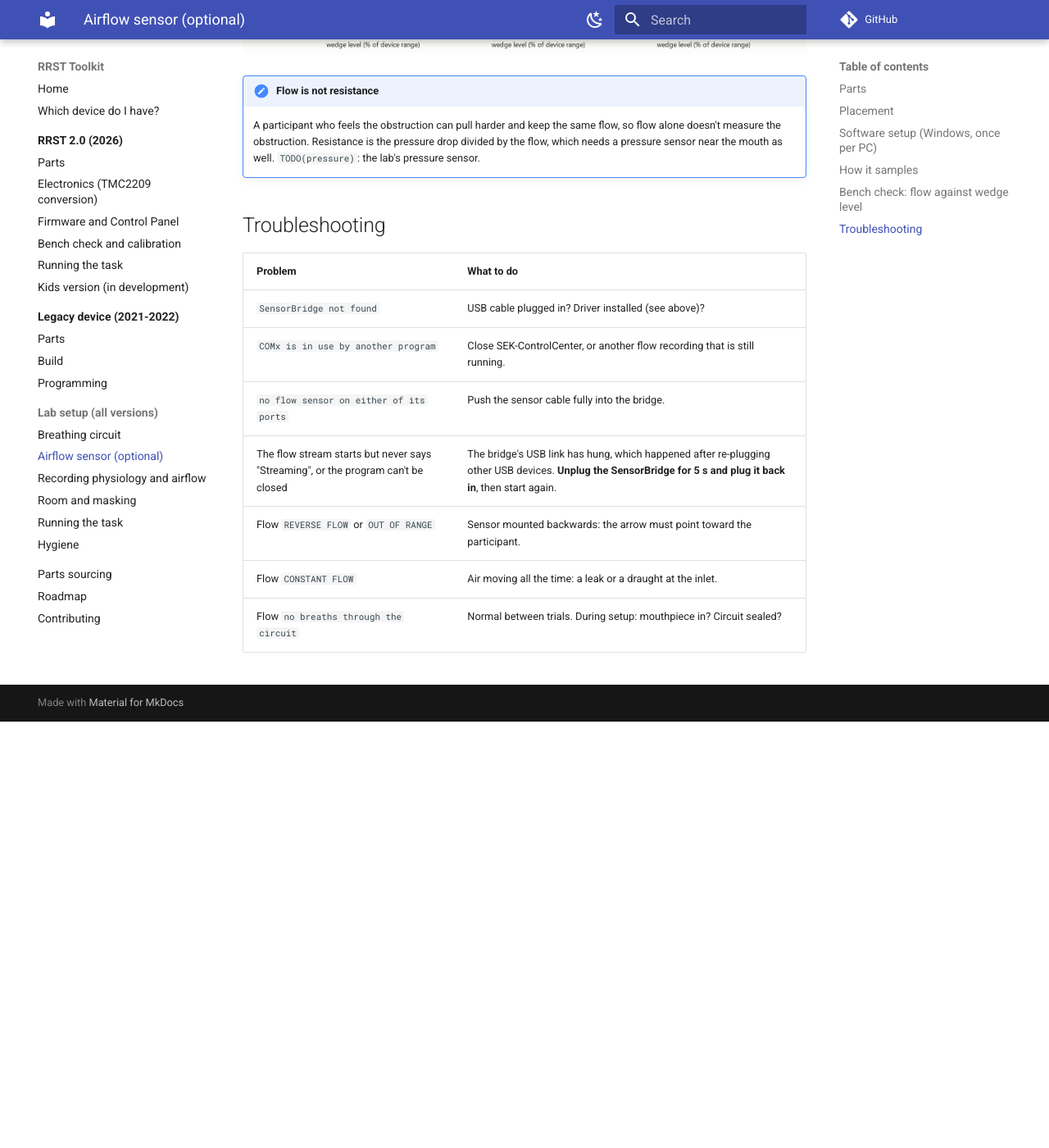
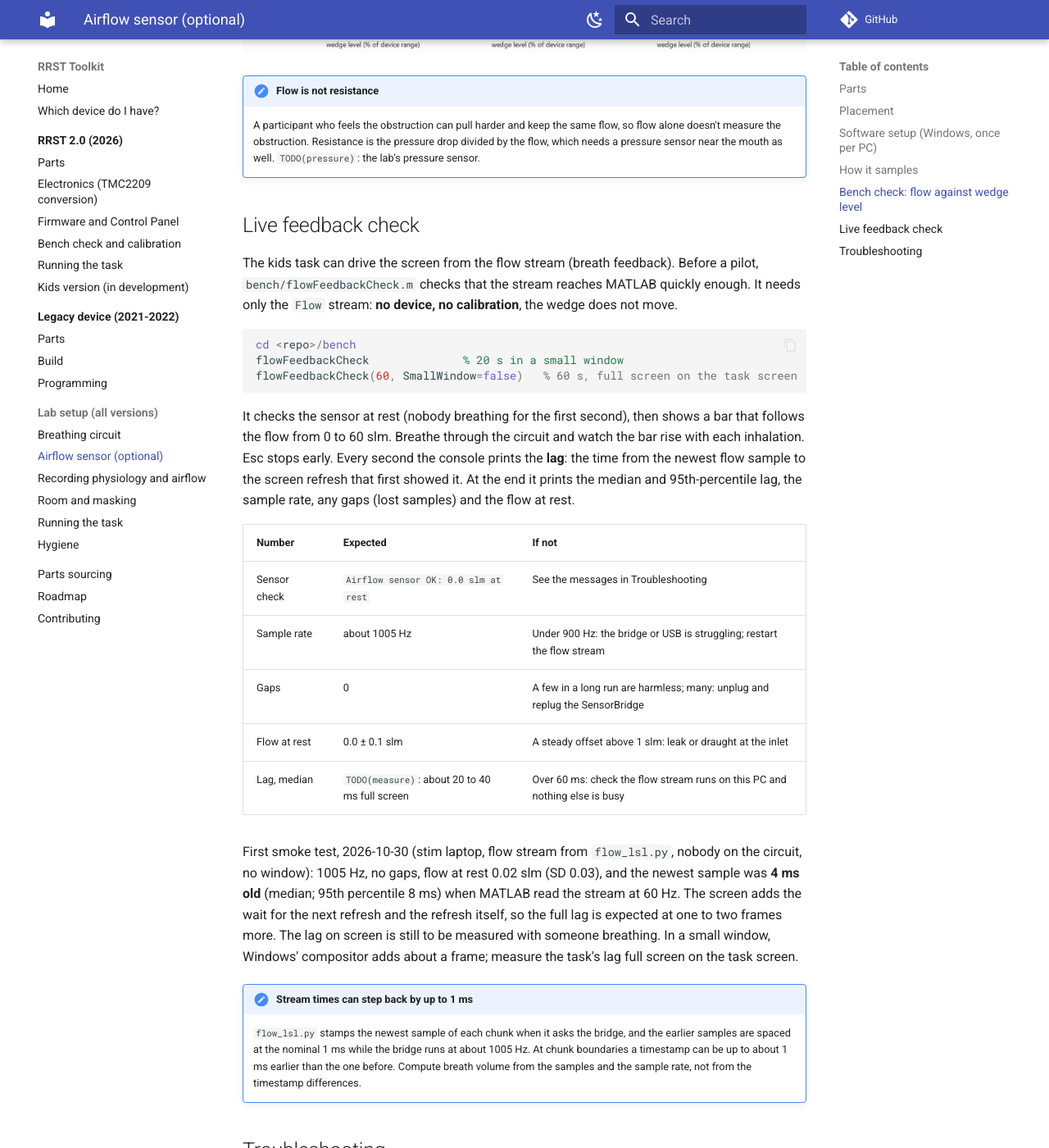
Before and after one commit to embodied-computation-group/rrst-toolkit, an MkDocs documentation site: the page built from handbook/shared/airflow-sensor.md, in a window 1280 px wide and 1400 px high, scrolled down 4060 px. Shown: the whole window at 82% size. Built offline with MkDocs 1.6.1 and Material for MkDocs 9.7.7, drawn with Linux system fonts in a browser that asks for light colours; comment, search, counter and statistics services are not loaded; before the commit the page ends 4940 px from its top, so only the background shows below that.

Commit message:
Airflow handbook: live feedback check with bench/flowFeedbackCheck
How to run it, what each number should be, and the first smoke test on the
stim laptop (1005 Hz, no gaps, 0.02 slm at rest, newest sample 4 ms old when
read at 60 Hz). The on-screen lag with someone breathing is still to be
measured. Notes that stream times can step back by up to 1 ms.

````diff
--- a/handbook/shared/airflow-sensor.md
+++ b/handbook/shared/airflow-sensor.md
@@ -134,6 +134,49 @@ about 35 slm: the obstruction limits the flow however hard the person pulls.
     by the flow, which needs a pressure sensor near the mouth as well.
     `TODO(pressure)`: the lab's pressure sensor.
 
+## Live feedback check
+
+The kids task can drive the screen from the flow stream (breath feedback). Before a
+pilot, `bench/flowFeedbackCheck.m` checks that the stream reaches MATLAB quickly
+enough. It needs only the `Flow` stream: **no device, no calibration**, the wedge
+does not move.
+
+```matlab
+cd <repo>/bench
+flowFeedbackCheck              % 20 s in a small window
+flowFeedbackCheck(60, SmallWindow=false)   % 60 s, full screen on the task screen
+```
+
+It checks the sensor at rest (nobody breathing for the first second), then shows a
+bar that follows the flow from 0 to 60 slm. Breathe through the circuit and watch
+the bar rise with each inhalation. Esc stops early. Every second the console prints
+the **lag**: the time from the newest flow sample to the screen refresh that first
+showed it. At the end it prints the median and 95th-percentile lag, the sample rate,
+any gaps (lost samples) and the flow at rest.
+
+| Number | Expected | If not |
+|---|---|---|
+| Sensor check | `Airflow sensor OK: 0.0 slm at rest` | See the messages in Troubleshooting |
+| Sample rate | about 1005 Hz | Under 900 Hz: the bridge or USB is struggling; restart the flow stream |
+| Gaps | 0 | A few in a long run are harmless; many: unplug and replug the SensorBridge |
+| Flow at rest | 0.0 ± 0.1 slm | A steady offset above 1 slm: leak or draught at the inlet |
+| Lag, median | `TODO(measure)`: about 20 to 40 ms full screen | Over 60 ms: check the flow stream runs on this PC and nothing else is busy |
+
+First smoke test, 2026-10-30 (stim laptop, flow stream from `flow_lsl.py`, nobody on
+the circuit, no window): 1005 Hz, no gaps, flow at rest 0.02 slm (SD 0.03), and the
+newest sample was **4 ms old** (median; 95th percentile 8 ms) when MATLAB read the
+stream at 60 Hz. The screen adds the wait for the next refresh and the refresh itself,
+so the full lag is expected at one to two frames more. The lag on screen is still to
+be measured with someone breathing. In a small window, Windows' compositor adds about
+a frame; measure the task's lag full screen on the task screen.
+
+!!! note "Stream times can step back by up to 1 ms"
+    `flow_lsl.py` stamps the newest sample of each chunk when it asks the bridge, and
+    the earlier samples are spaced at the nominal 1 ms while the bridge runs at about
+    1005 Hz. At chunk boundaries a timestamp can be up to about 1 ms earlier than the
+    one before. Compute breath volume from the samples and the sample rate, not from
+    the timestamp differences.
+
 ## Troubleshooting
 
 | Problem | What to do |
````
